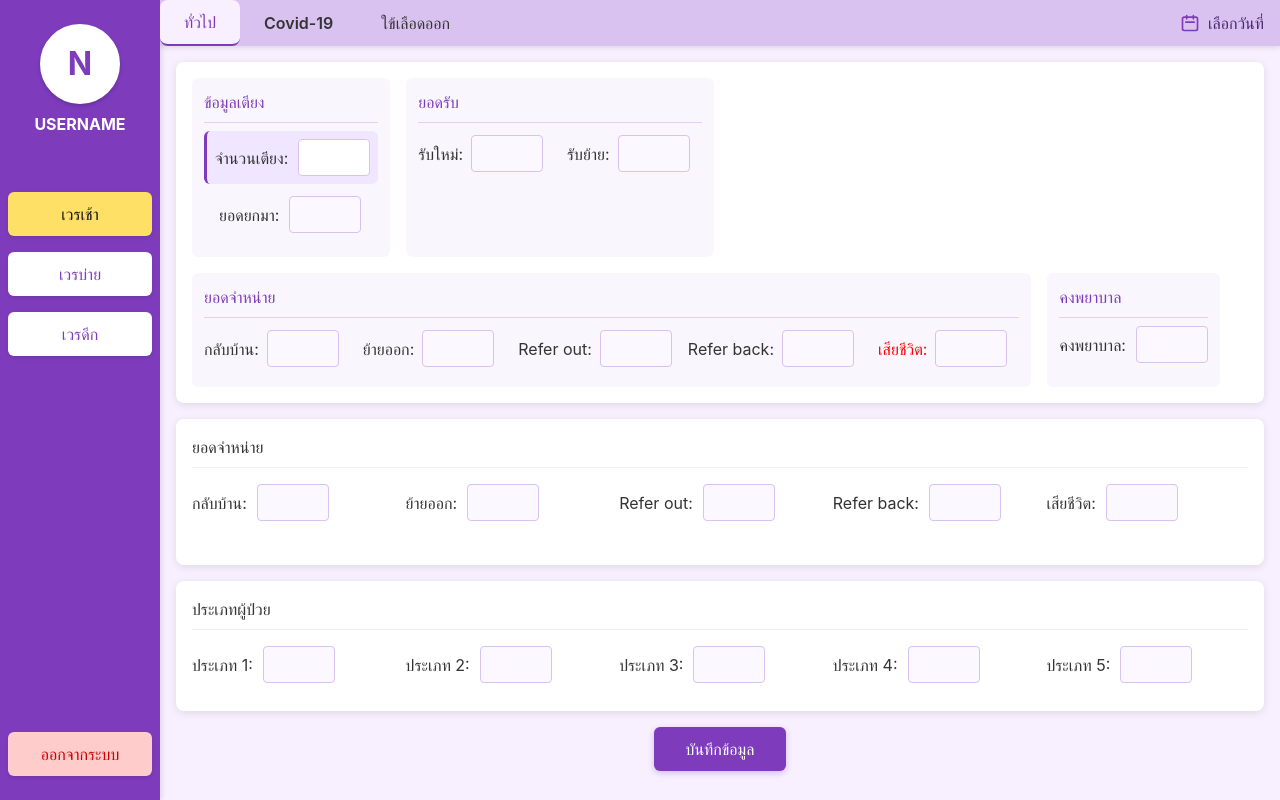
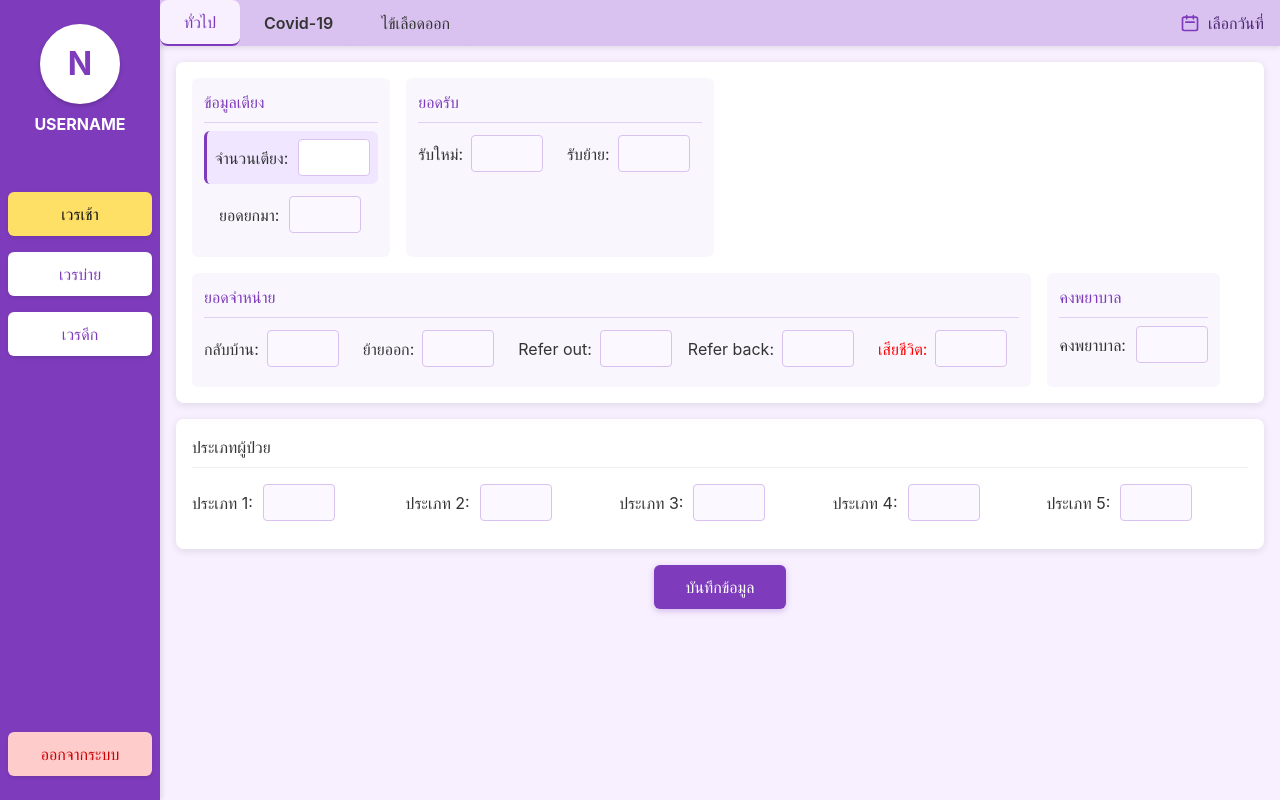
Before and after one commit to kurodung/recordday, a React (Vite) app: page / in a window 1280 px wide. Built offline with nearby package versions, Linux system fonts and the light colour scheme.

Commit message:
ใข้>ไข้

```diff
--- a/src/components/HospitalUI.jsx
+++ b/src/components/HospitalUI.jsx
@@ -47,7 +47,7 @@ export default function HospitalUI() {
             className={`nav-tab ${activeTab === 'tab3' ? 'active' : ''}`}
             onClick={() => setActiveTab('tab3')}
           >
-            ใข้เลือดออก
+            ไข้เลือดออก
           </button>
           <div className="date-selector">
             <svg xmlns="http://www.w3.org/2000/svg" className="calendar-icon" fill="none" viewBox="0 0 24 24" stroke="currentColor">
@@ -129,32 +129,6 @@ export default function HospitalUI() {
             </div>
           </div>
 
-          {/* ส่วนยอดจำหน่าย */}
-          <div className="form-section">
-            <div className="section-title">ยอดจำหน่าย</div>
-            <div className="discharge-grid">
-              <div className="input-group">
-                <label className="input-label">กลับบ้าน:</label>
-                <input type="number" className="input-field" min="0" />
-              </div>
-              <div className="input-group">
-                <label className="input-label">ย้ายออก:</label>
-                <input type="number" className="input-field" min="0" />
-              </div>
-              <div className="input-group">
-                <label className="input-label">Refer out:</label>
-                <input type="number" className="input-field" min="0" />
-              </div>
-              <div className="input-group">
-                <label className="input-label">Refer back:</label>
-                <input type="number" className="input-field" min="0" />
-              </div>
-              <div className="input-group">
-                <label className="input-label">เสียชีวิต:</label>
-                <input type="number" className="input-field" min="0" />
-              </div>
-            </div>
-          </div>
 
           {/* ประเภทผู้ป่วย */}
           <div className="form-section">
```
